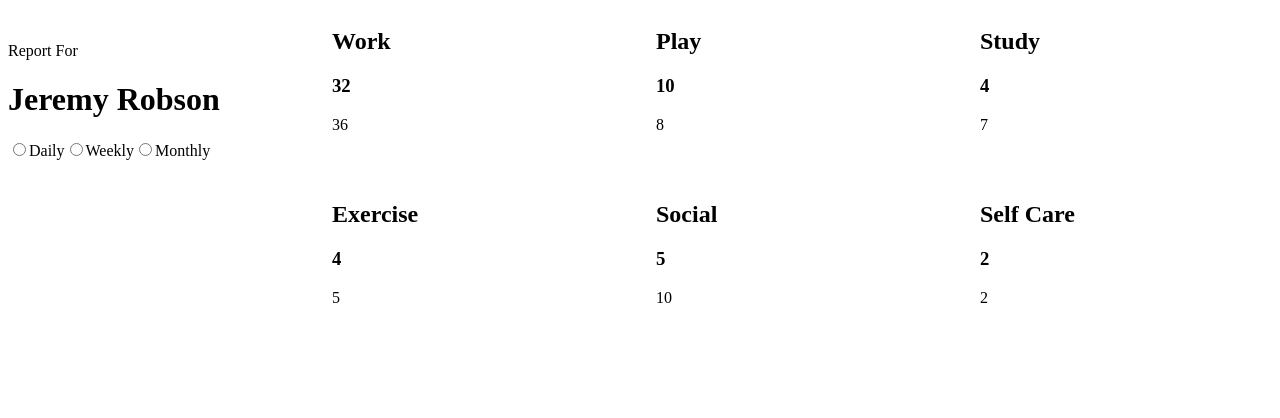
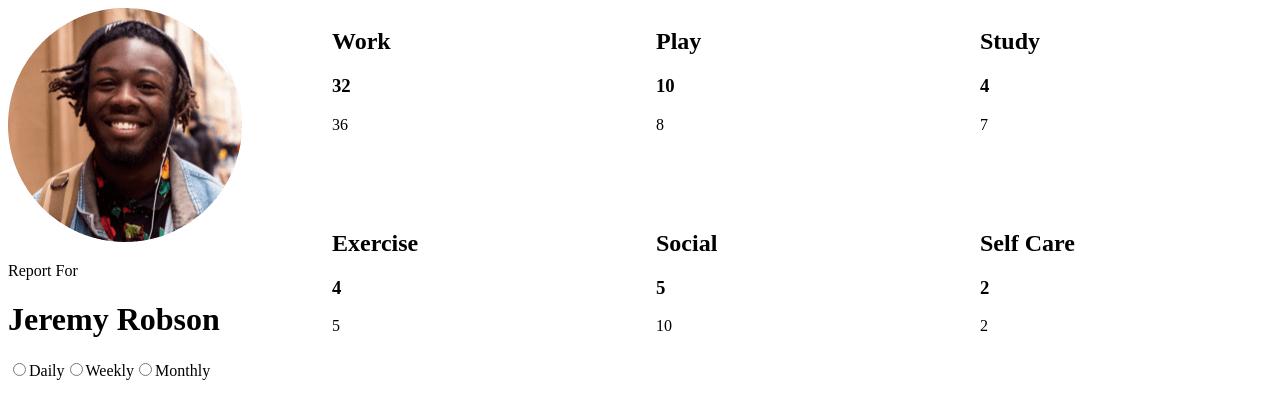
Before and after one commit to 987456987/time-tracking-dashboard, a React (Vite) app: page / in a window 1280 px wide. Shown: the top 418 px of the page. Built offline with nearby package versions, Linux system fonts and the light colour scheme.

Commit message:
profile picture

```diff
--- a/src/App.jsx
+++ b/src/App.jsx
@@ -1,6 +1,6 @@
 // import { useState } from 'react'
 import './App.css'
-import './assets'
+import profileImg from './images/image-jeremy.png'
 import jsonData from "./data.json"
 
 function App() {
@@ -15,7 +15,7 @@ function App() {
       <main>
         <div className='profile-main'>
           <div className='profile-inner'>
-            <img></img>
+            <img src={profileImg} className='profile-imge' />
             <p>Report For</p>
             <h1>Jeremy Robson</h1>
           </div>
```
